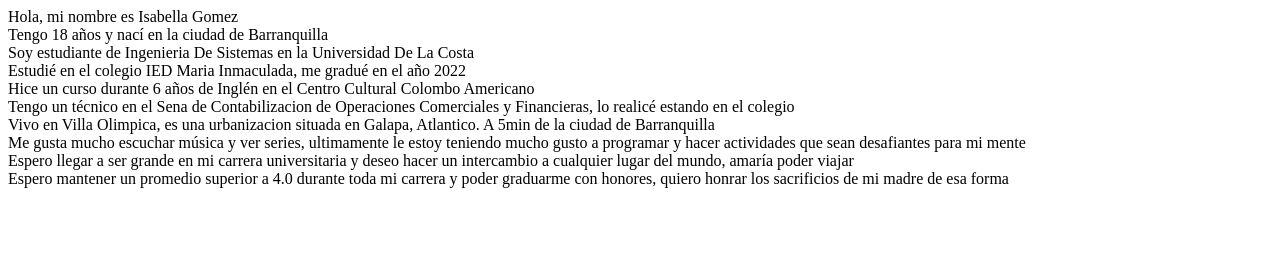
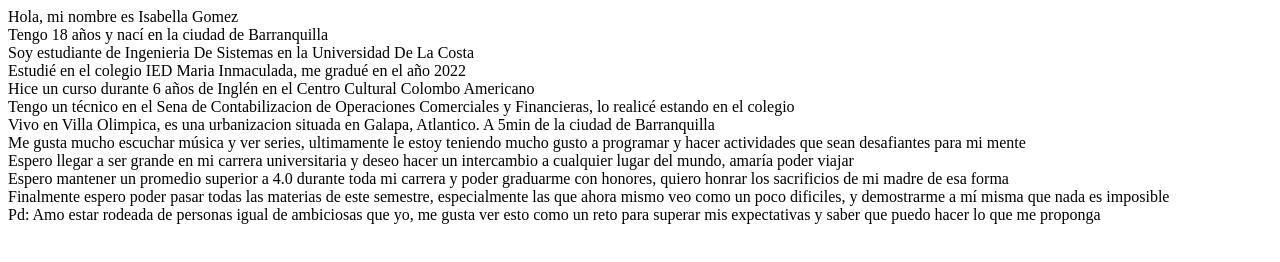
Before and after one commit to Isa-G88/practica_1, a plain HTML site: page index.html in a window 1280 px wide. Drawn offline with Linux system fonts and the light colour scheme.

Commit message:
Informacion: deseos 3

```diff
--- a/index.html
+++ b/index.html
@@ -16,6 +16,7 @@
     <div>Me gusta mucho escuchar música y ver series, ultimamente le estoy teniendo mucho gusto a programar y hacer actividades que sean desafiantes para mi mente</div>
     <div>Espero llegar a ser grande en mi carrera universitaria y deseo hacer un intercambio a cualquier lugar del mundo, amaría poder viajar</div>
     <div>Espero mantener un promedio superior a 4.0 durante toda mi carrera y poder graduarme con honores, quiero honrar los sacrificios de mi madre de esa forma</div>
-
+    <div>Finalmente espero poder pasar todas las materias de este semestre, especialmente las que ahora mismo veo como un poco dificiles, y demostrarme a mí misma que nada es imposible</div>
+    <div>Pd: Amo estar rodeada de personas igual de ambiciosas que yo, me gusta ver esto como un reto para superar mis expectativas y saber que puedo hacer lo que me proponga</div>
 </body>
 </html>
```
